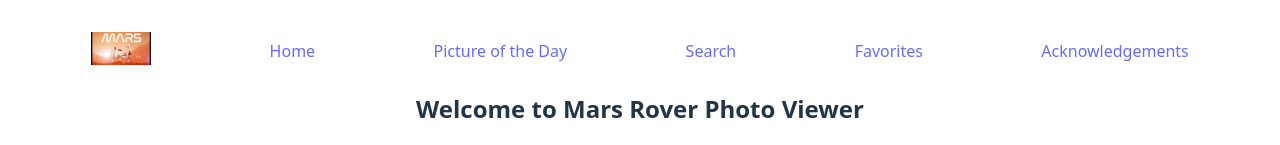
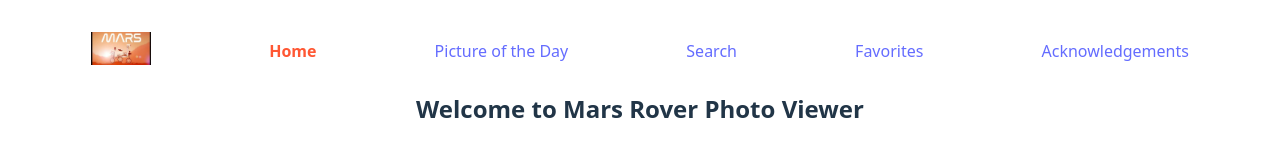
Before and after one commit to IgorPetrovKrsk/sba_320_react_web_application_project, a React (Vite) app: page / in a window 1280 px wide. Shown: the top 145 px of the page. Built offline with nearby package versions, Linux system fonts and the light colour scheme; the HTML template or start-up script is replaced by a standard one.

Commit message:
current page highlight done

```diff
--- a/src/components/Nav.tsx
+++ b/src/components/Nav.tsx
@@ -1,15 +1,16 @@
-import { Link } from "react-router-dom";
+import { Link, useLocation } from "react-router-dom";
 import styles from './nav.module.css'
 
 export default function Nav() {
+    const location = useLocation();
     return (
         <div className={styles.divNavigation}>
             <Link to="/"><img className={styles.img}src="src\assets\NASA Rovor logo.webp" alt="NASA Rover logo" /></Link>
-            <Link to="/">Home</Link>
-            <Link to="/potd">Picture of the Day</Link>
-            <Link to="/search">Search</Link>
-            <Link to="/favorites">Favorites</Link>
-            <Link to="/acknowledgements">Acknowledgements</Link>
+            <Link to="/" className={location.pathname === "/" ? styles.active : ""}>Home</Link>
+            <Link to="/potd" className={location.pathname === "/potd" ? styles.active : ""}>Picture of the Day</Link>
+            <Link to="/search" className={location.pathname === "/search" ? styles.active : ""}>Search</Link>
+            <Link to="/favorites" className={location.pathname === "/favorites" ? styles.active : ""}>Favorites</Link>
+            <Link to="/acknowledgements" className={location.pathname === "/acknowledgements" ? styles.active : ""}>Acknowledgements</Link>
         </div>
     );
 }
--- a/src/components/nav.module.css
+++ b/src/components/nav.module.css
@@ -7,3 +7,7 @@
 .img{
     width: 60px;
 }
+.active {
+  font-weight: bold;
+  color: #ff5733; /* Highlight color */
+}
```
